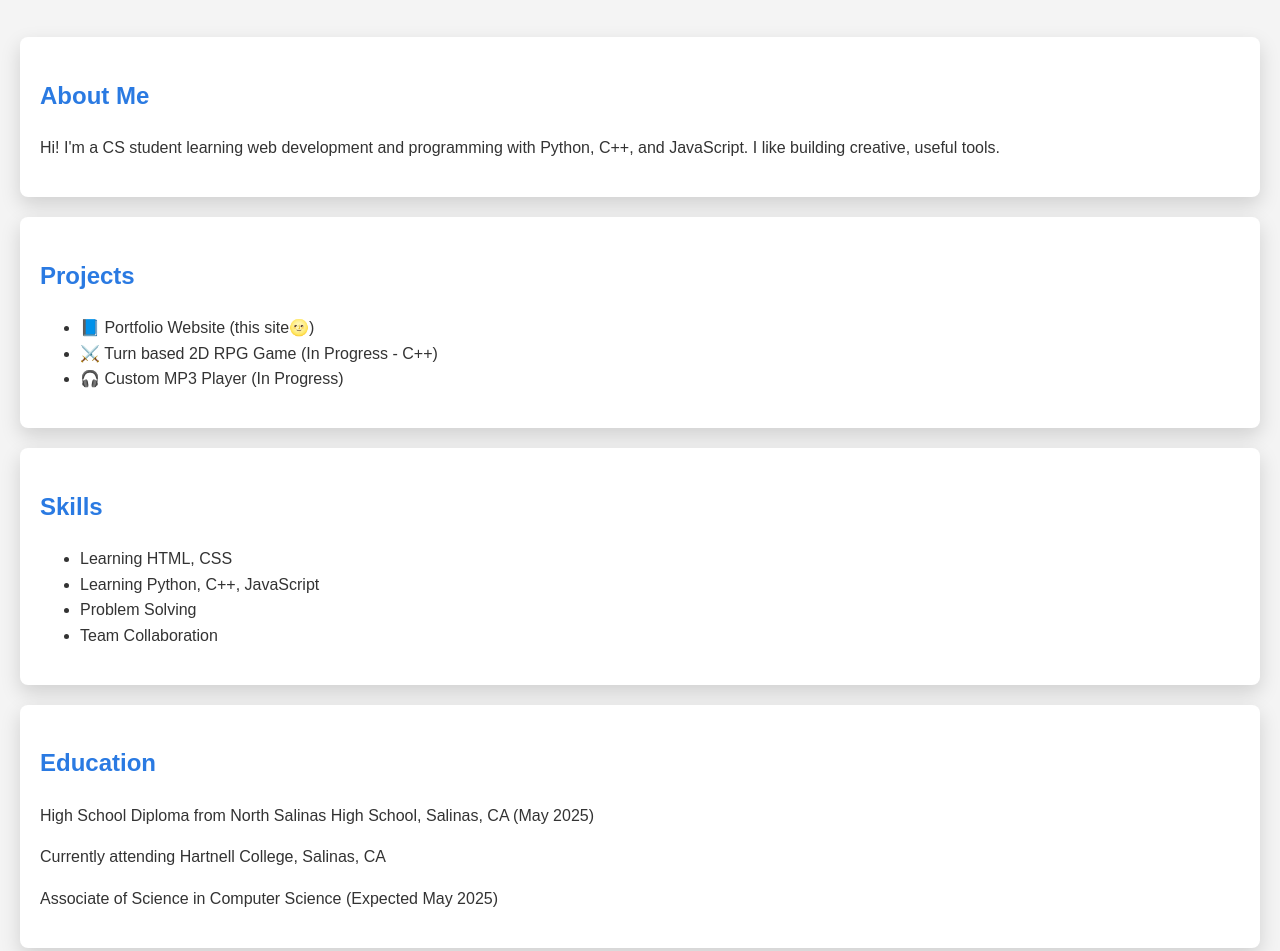
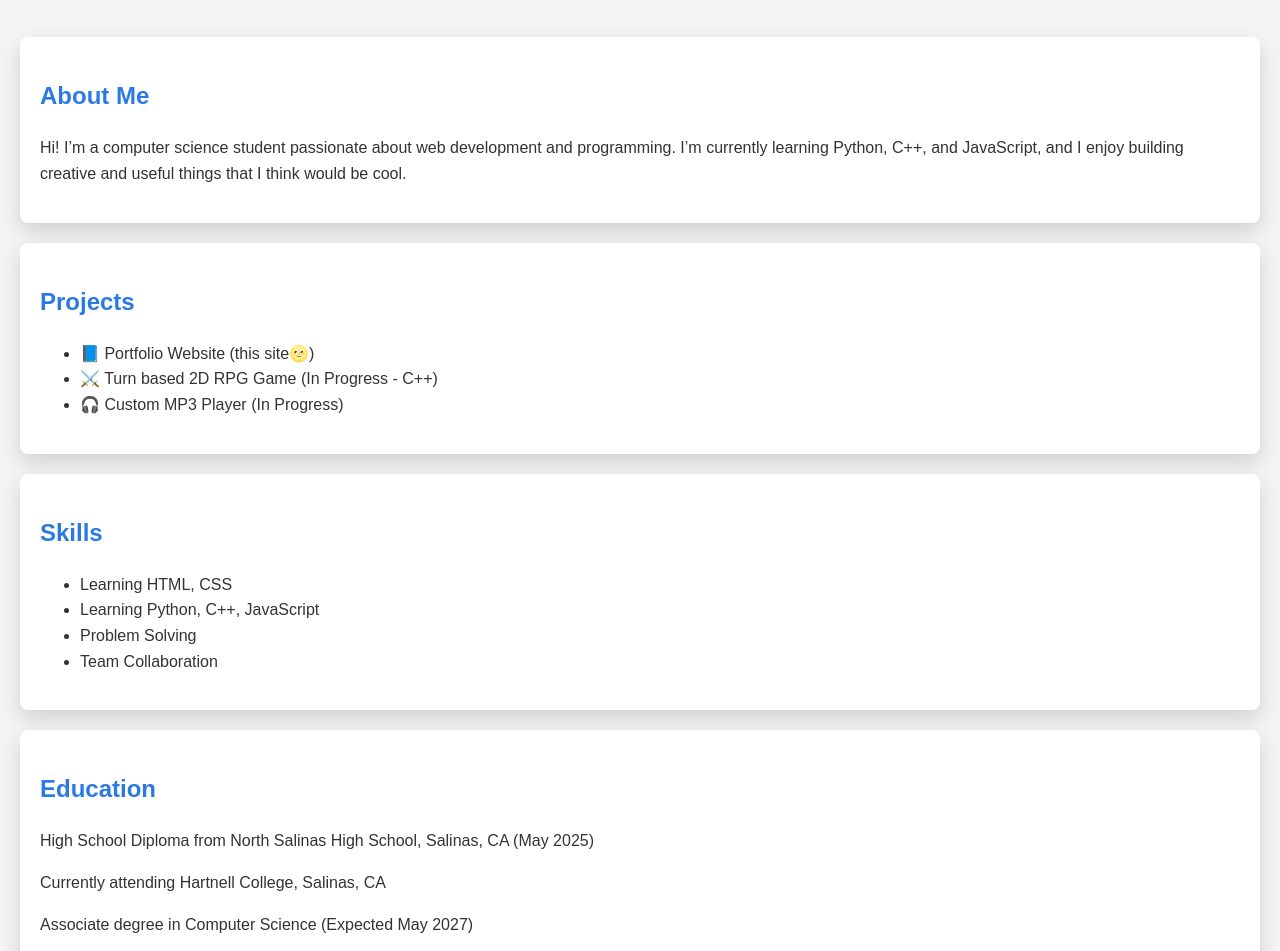
Before and after one commit to Periwinkle1225/Portfolio, a plain HTML site: page index.html in a window 1280 px wide. Shown: the part 121-1072 px from the top of the page. Drawn offline with Linux system fonts and the light colour scheme.

Commit message:
Changed education and  about me slightly.

```diff
--- a/index.html
+++ b/index.html
@@ -17,7 +17,7 @@
 
   <section>
     <h2>About Me</h2>
-    <p>Hi! I'm a CS student learning web development and programming with Python, C++, and JavaScript. I like building creative, useful tools.</p>
+    <p>Hi! I’m a computer science student passionate about web development and programming. I’m currently learning Python, C++, and JavaScript, and I enjoy building creative and useful things that I think would be cool.</p>
   </section>
 
   <section>
@@ -43,7 +43,7 @@
     <h2>Education</h2>
     <p>High School Diploma from North Salinas High School, Salinas, CA (May 2025)</p>
     <p>Currently attending Hartnell College, Salinas, CA</p>
-    <p>Associate of Science in Computer Science (Expected May 2025)</p>
+    <p>Associate degree in Computer Science (Expected May 2027)</p>
   </section>
 
   <section>
```
